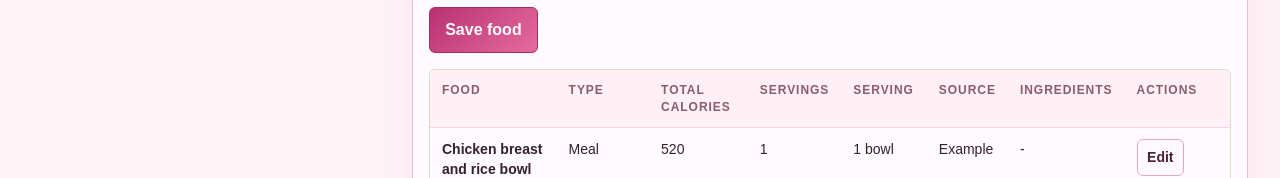
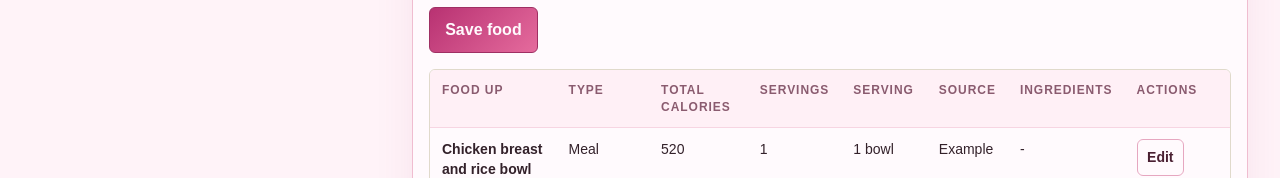
Before and after one commit to adamantius7877/sakuracalculator, a Next.js app: page / in a window 1280 px wide. Shown: the part 1844-2022 px from the top of the page. Built offline with nearby package versions, Linux system fonts and the light colour scheme; no server answers; the database is empty.

Commit message:
Use per-serving calories in daily log

```diff
--- a/app/globals.css
+++ b/app/globals.css
@@ -476,6 +476,18 @@ table th {
   text-transform: uppercase;
 }
 
+.sort-button {
+  color: inherit;
+  font: inherit;
+  letter-spacing: inherit;
+  text-align: left;
+  text-transform: inherit;
+}
+
+.sort-button:hover {
+  color: #8f2c58;
+}
+
 .food-ingredients {
   max-width: 18rem;
   overflow-wrap: anywhere;
--- a/app/page.tsx
+++ b/app/page.tsx
@@ -20,6 +20,10 @@ type FdcFood = {
   servingSizeUnit?: string;
   foodNutrients?: { nutrientName: string; value: number; unitName: string }[];
 };
+
+type FoodSortKey = "name" | "type" | "calories" | "servings" | "serving" | "source";
+
+type SortDirection = "asc" | "desc";
 
 const STORAGE_KEY = "calorie-dashboard-v1";
 const CALORIES_PER_POUND = 3500;
@@ -145,6 +149,10 @@ const starterFoods: Food[] = [
     fat: 46,
   },
 ];
+
+function foodCaloriesPerServing(food: Food) {
+  return food.servings && food.servings > 0 ? food.calories / food.servings : food.calories;
+}
 
 function normalizeFood(food: Partial<Food>): Food {
   const type: FoodType =
@@ -624,6 +632,10 @@ export default function Home() {
   const profileLog = log.filter((entry) => entry.profileId === activeUserProfile.id);
 
   const selectedFood = foods.find((food) => food.id === selectedFoodId) ?? foods[0];
+  const sortedFoods = useMemo(
+    () => [...foods].sort((a, b) => a.name.localeCompare(b.name)),
+    [foods],
+  );
   const todayTotal = log
     .filter(
       (entry) =>
@@ -811,7 +823,7 @@ export default function Home() {
         foodId: selectedFood.id,
         name: selectedFood.name,
         serving: selectedFood.serving || "1 serving",
-        calories: selectedFood.calories,
+        calories: foodCaloriesPerServing(selectedFood),
         quantity,
         date: entryDate,
       },
@@ -1025,9 +1037,9 @@ export default function Home() {
               <label className="field">
                 <span>Food</span>
                 <select value={selectedFoodId} onChange={(event) => setSelectedFoodId(event.target.value)}>
-                  {foods.map((food) => (
+                  {sortedFoods.map((food) => (
                     <option key={food.id} value={food.id}>
-                      {food.name} - {food.calories} kcal
+                      {food.name} - {round(foodCaloriesPerServing(food))} kcal/serving
                     </option>
                   ))}
                 </select>
@@ -1401,6 +1413,24 @@ function Milestone({ label, calories, deficit }: { label: string; calories: numb
   );
 }
 
+function foodSortValue(food: Food, key: FoodSortKey) {
+  switch (key) {
+    case "type":
+      return foodTypeOptions[food.type];
+    case "calories":
+      return food.calories;
+    case "servings":
+      return food.servings ?? 0;
+    case "serving":
+      return food.serving ?? "";
+    case "source":
+      return food.source ?? "";
+    case "name":
+    default:
+      return food.name;
+  }
+}
+
 function FoodTable({
   foods,
   onEdit,
@@ -1410,23 +1440,80 @@ function FoodTable({
   onEdit: (food: Food) => void;
   onRemove: (food: Food) => void;
 }) {
+  const [sortKey, setSortKey] = useState<FoodSortKey>("name");
+  const [sortDirection, setSortDirection] = useState<SortDirection>("asc");
+  const sortedFoods = useMemo(
+    () =>
+      [...foods].sort((a, b) => {
+        const direction = sortDirection === "asc" ? 1 : -1;
+        const left = foodSortValue(a, sortKey);
+        const right = foodSortValue(b, sortKey);
+
+        if (typeof left === "number" && typeof right === "number") {
+          return (left - right) * direction;
+        }
+
+        return String(left).localeCompare(String(right)) * direction;
+      }),
+    [foods, sortDirection, sortKey],
+  );
+
+  function setSort(nextKey: FoodSortKey) {
+    if (nextKey === sortKey) {
+      setSortDirection((current) => (current === "asc" ? "desc" : "asc"));
+      return;
+    }
+
+    setSortKey(nextKey);
+    setSortDirection("asc");
+  }
+
+  function sortLabel(key: FoodSortKey, label: string) {
+    const marker = sortKey === key ? (sortDirection === "asc" ? " up" : " down") : "";
+    return `${label}${marker}`;
+  }
+
   return (
     <div className="mt-4 max-h-72 overflow-auto rounded-md border border-[#e0dacb]">
       <table className="w-full border-collapse text-left text-sm">
         <thead>
           <tr>
-            <th>Food</th>
-            <th>Type</th>
-            <th>Total calories</th>
-            <th>Servings</th>
-            <th>Serving</th>
-            <th>Source</th>
+            <th>
+              <button className="sort-button" type="button" onClick={() => setSort("name")}>
+                {sortLabel("name", "Food")}
+              </button>
+            </th>
+            <th>
+              <button className="sort-button" type="button" onClick={() => setSort("type")}>
+                {sortLabel("type", "Type")}
+              </button>
+            </th>
+            <th>
+              <button className="sort-button" type="button" onClick={() => setSort("calories")}>
+                {sortLabel("calories", "Total calories")}
+              </button>
+            </th>
+            <th>
+              <button className="sort-button" type="button" onClick={() => setSort("servings")}>
+                {sortLabel("servings", "Servings")}
+              </button>
+            </th>
+            <th>
+              <button className="sort-button" type="button" onClick={() => setSort("serving")}>
+                {sortLabel("serving", "Serving")}
+              </button>
+            </th>
+            <th>
+              <button className="sort-button" type="button" onClick={() => setSort("source")}>
+                {sortLabel("source", "Source")}
+              </button>
+            </th>
             <th>Ingredients</th>
             <th>Actions</th>
           </tr>
         </thead>
         <tbody>
-          {foods.map((food) => (
+          {sortedFoods.map((food) => (
             <tr key={food.id}>
               <td>
                 <strong>{food.name}</strong>
```
